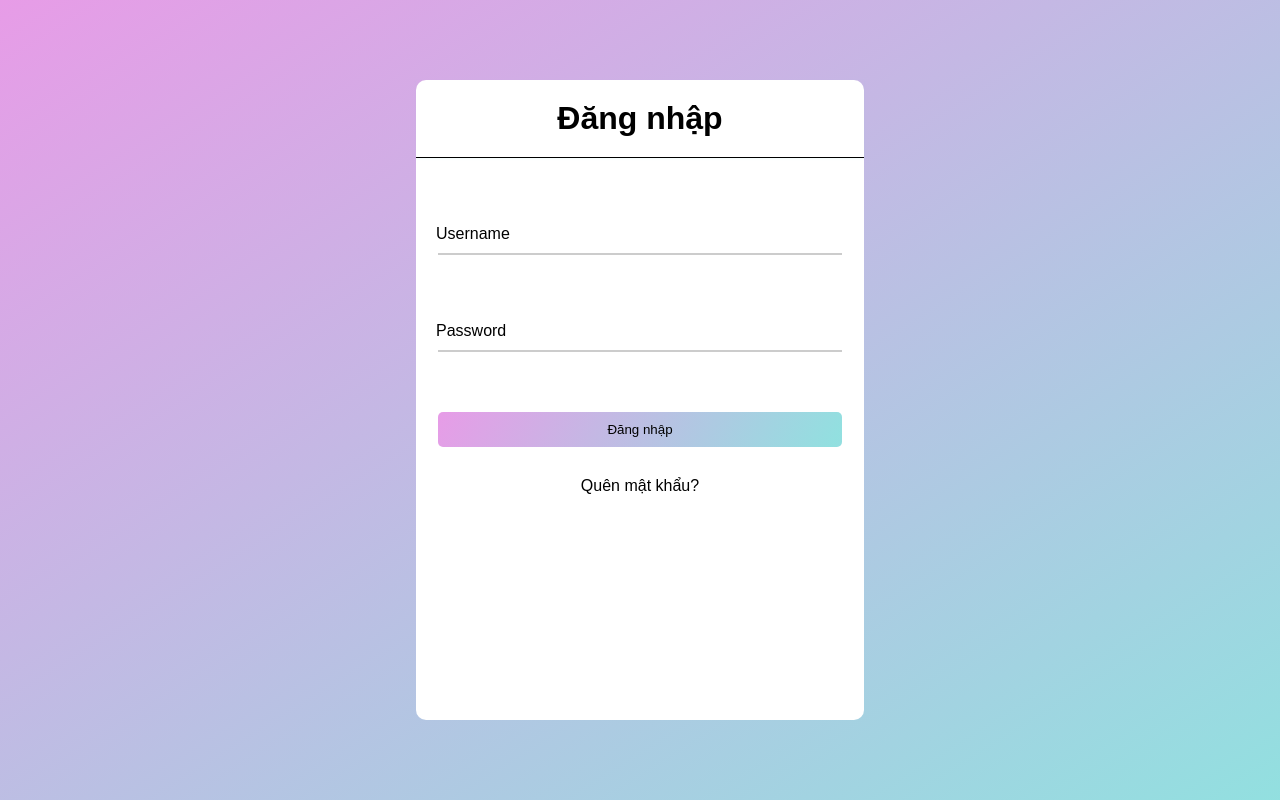
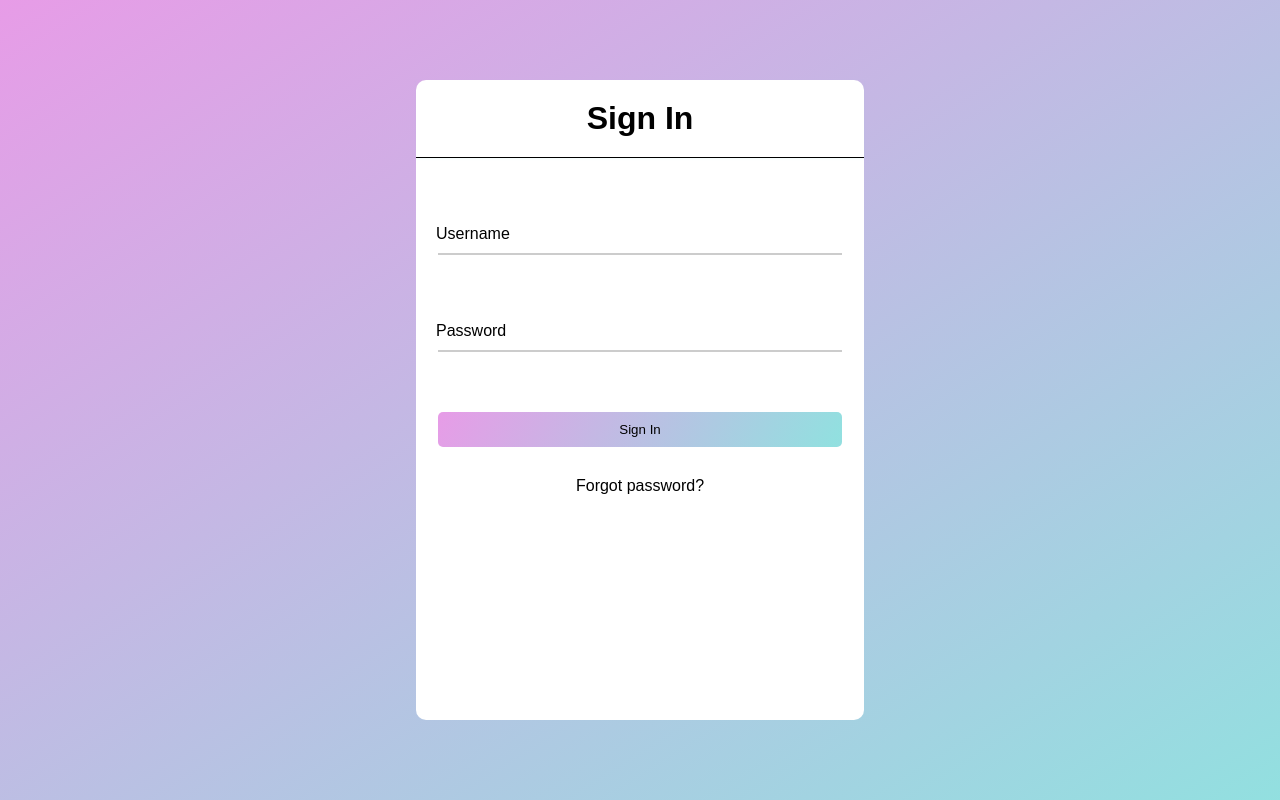
Before and after one commit to LiuVanh/BTL, a plain HTML site: page log_in_admin.html in a window 1280 px wide. Drawn offline with Linux system fonts and the light colour scheme.

Commit message:
Hai sua login

```diff
--- a/log_in_admin.html
+++ b/log_in_admin.html
@@ -10,7 +10,7 @@
 <body>
     <div class="container">
         <form class="form-login">
-            <h1>Đăng nhập</h1>
+            <h1>Sign In</h1>
             <div class="form-text">
                 <label id="form-login_info">Username</label>
                 <input type="text" id="txtUserName">
@@ -21,8 +21,8 @@
                 <input type="password" id="txtPassword">
                 <span id="statusOfPassword"></span>
             </div>
-            <div class="submitbtn"><input type="submit" name="btnRegister" id="btnRegister" value="Đăng nhập"></div>
-            <div><a class="help_info-forgot" href="">Quên mật khẩu?</a></div>
+            <div class="submitbtn"><input type="submit" name="btnRegister" id="btnRegister" value="Sign In"></div>
+            <div><a class="help_info-forgot" href="">Forgot password?</a></div>
         </form>
     </div>
     <script src="access/js/log_in_admin.js"></script>
```
